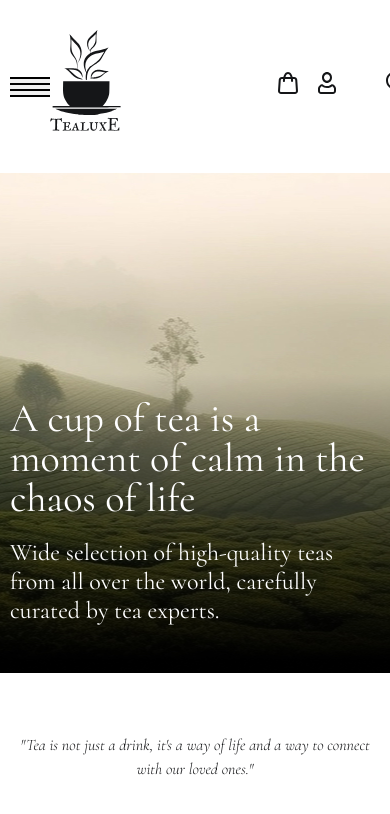
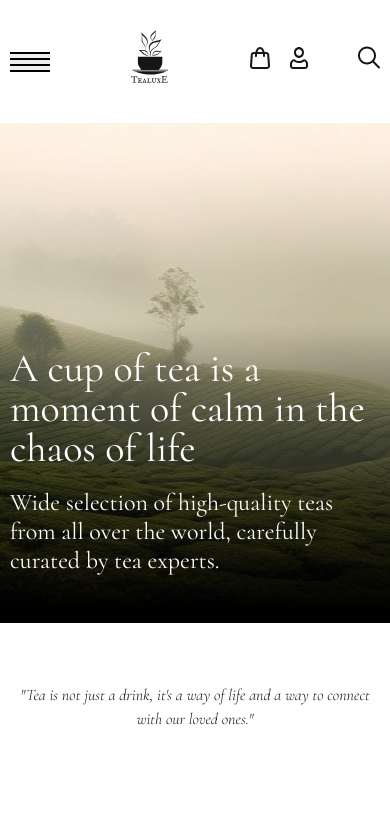
Before and after one commit to asadchenko-a/online-store-frontend, a plain HTML site: page index.html in a window 390 px wide. Drawn offline with nearby package versions, Linux system fonts and the light colour scheme.

Commit message:
изменения

```diff
--- a/css/style.css
+++ b/css/style.css
@@ -206,8 +206,14 @@ max-width: 640px;
 
 
 @media (max-width: 480px) {
+.logo{
+    margin-right: 80px;
+}
+.logo img{
+    width: 39px;
+}
+}
 
-}
 
 
 @media (max-width: 360px) {
```
